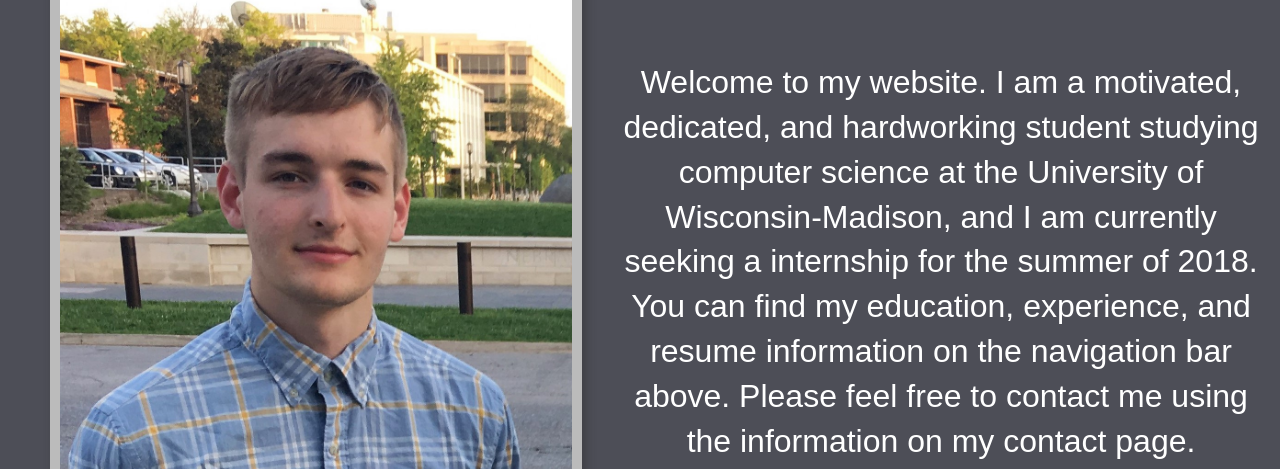
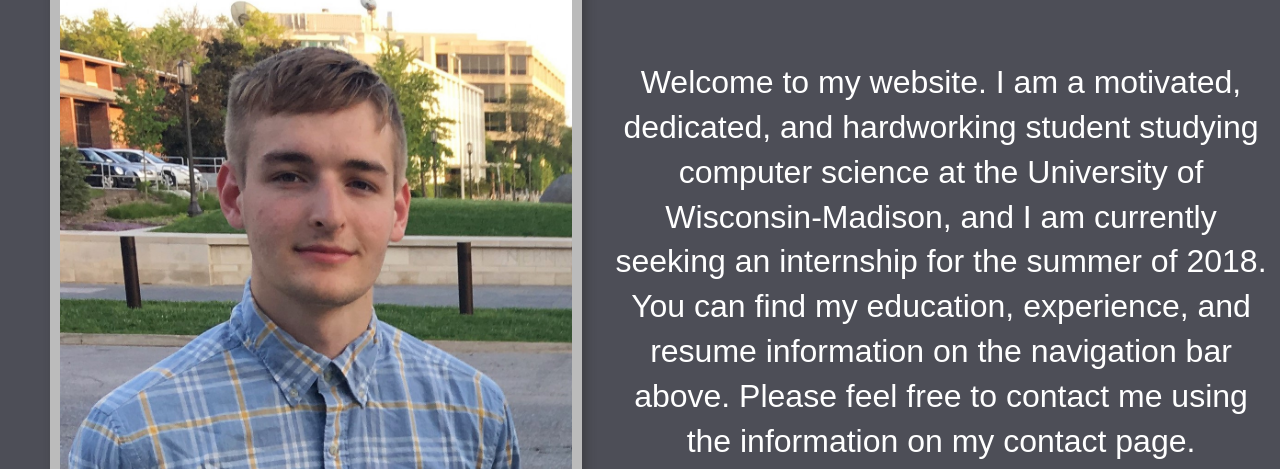
Before and after one commit to KeithJohn/KeithJohn.github.io, a plain HTML site: page index.html in a window 1280 px wide. Shown: the part 331-800 px from the top of the page. Drawn offline with Linux system fonts and the light colour scheme.

Commit message:
Update index.html

```diff
--- a/index.html
+++ b/index.html
@@ -38,7 +38,7 @@
 			</div>
 			<div id="text-container">
 				<h2>Hello,</h2>
-				<p> Welcome to my website. I am a motivated, dedicated, and hardworking student studying computer science at the University of Wisconsin-Madison, and I am currently seeking a internship for the summer of 2018.
+				<p> Welcome to my website. I am a motivated, dedicated, and hardworking student studying computer science at the University of Wisconsin-Madison, and I am currently seeking an internship for the summer of 2018.
 				You can find my education, experience, and resume information on the navigation bar above. Please feel free to contact me using the information on my contact page.</p>
 			</div>
 
```
